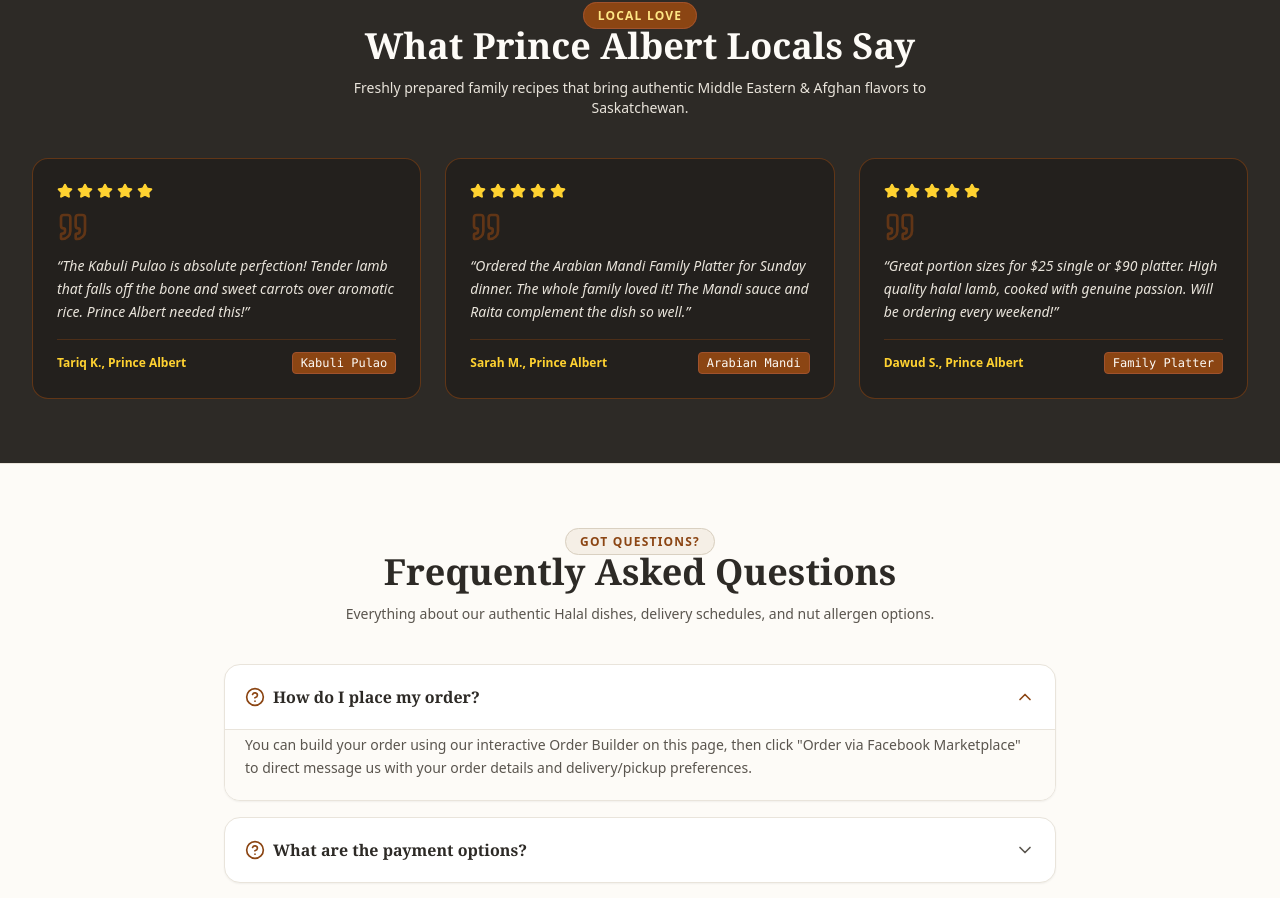
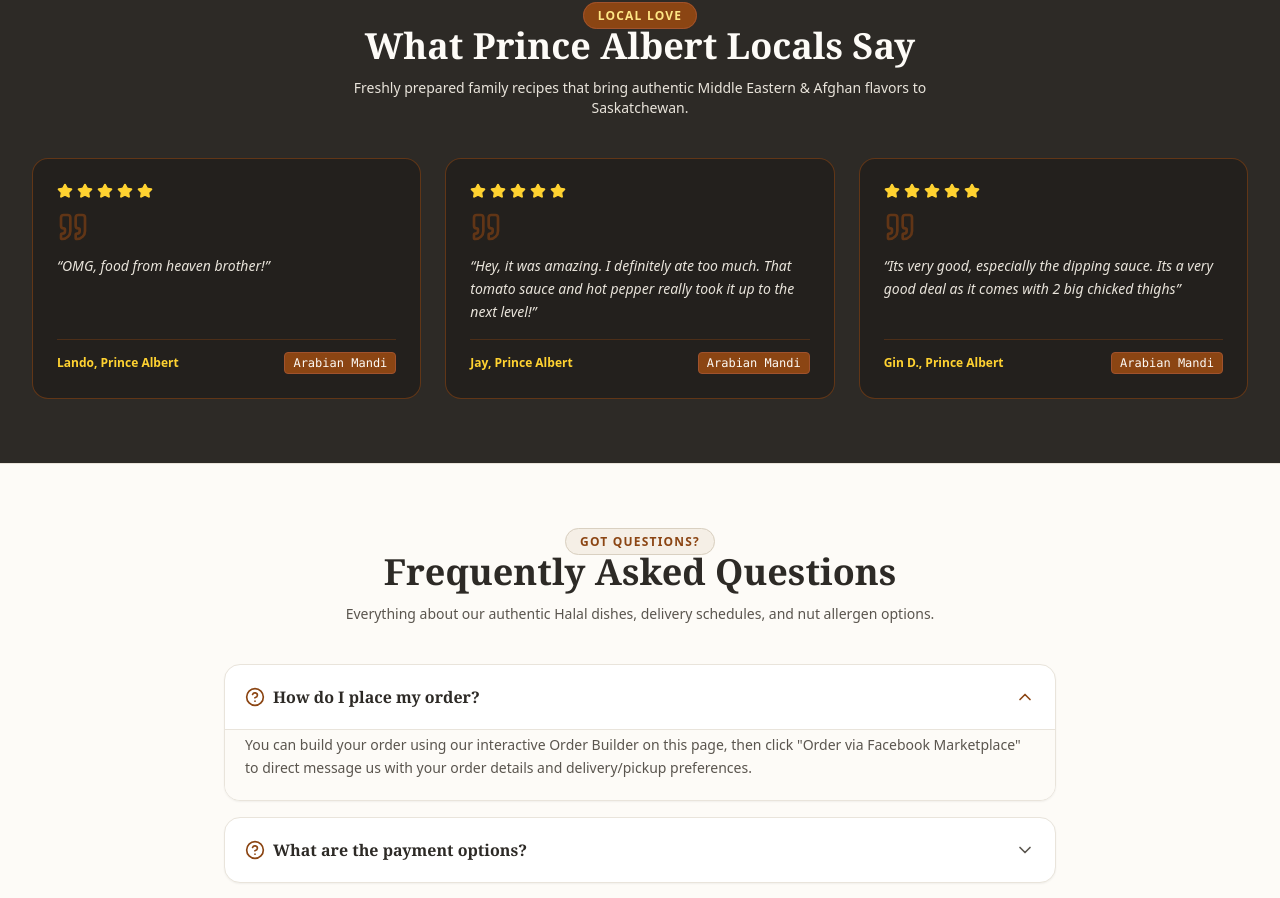
Before and after one commit to Shahadah-studs/PAhalal2, a React (Vite) app: page / in a window 1280 px wide. Shown: the part 4677-5575 px from the top of the page. Built offline with nearby package versions, Linux system fonts and the light colour scheme.

Commit message:
Update menuData.ts

```diff
--- a/src/data/menuData.ts
+++ b/src/data/menuData.ts
@@ -133,21 +133,21 @@ export const FAQ_ITEMS: FAQItem[] = [
 
 export const REVIEWS: ReviewItem[] = [
   {
-    author: 'Tariq K., Prince Albert',
+    author: 'Lando, Prince Albert',
     rating: 5,
-    text: 'The Kabuli Pulao is absolute perfection! Tender lamb that falls off the bone and sweet carrots over aromatic rice. Prince Albert needed this!',
-    dish: 'Kabuli Pulao',
-  },
-  {
-    author: 'Sarah M., Prince Albert',
-    rating: 5,
-    text: 'Ordered the Arabian Mandi Family Platter for Sunday dinner. The whole family loved it! The Mandi sauce and Raita complement the dish so well.',
+    text: 'OMG, food from heaven brother!',
     dish: 'Arabian Mandi',
   },
   {
-    author: 'Dawud S., Prince Albert',
+    author: 'Jay, Prince Albert',
     rating: 5,
-    text: 'Great portion sizes for $25 single or $90 platter. High quality halal lamb, cooked with genuine passion. Will be ordering every weekend!',
-    dish: 'Family Platter',
+    text: 'Hey, it was amazing. I definitely ate too much. That tomato sauce and hot pepper really took it up to the next level!',
+    dish: 'Arabian Mandi',
+  },
+  {
+    author: 'Gin D., Prince Albert',
+    rating: 5,
+    text: 'Its very good, especially the dipping sauce. Its a very good deal as it comes with 2 big chicked thighs',
+    dish: 'Arabian Mandi',
   },
 ];
```
